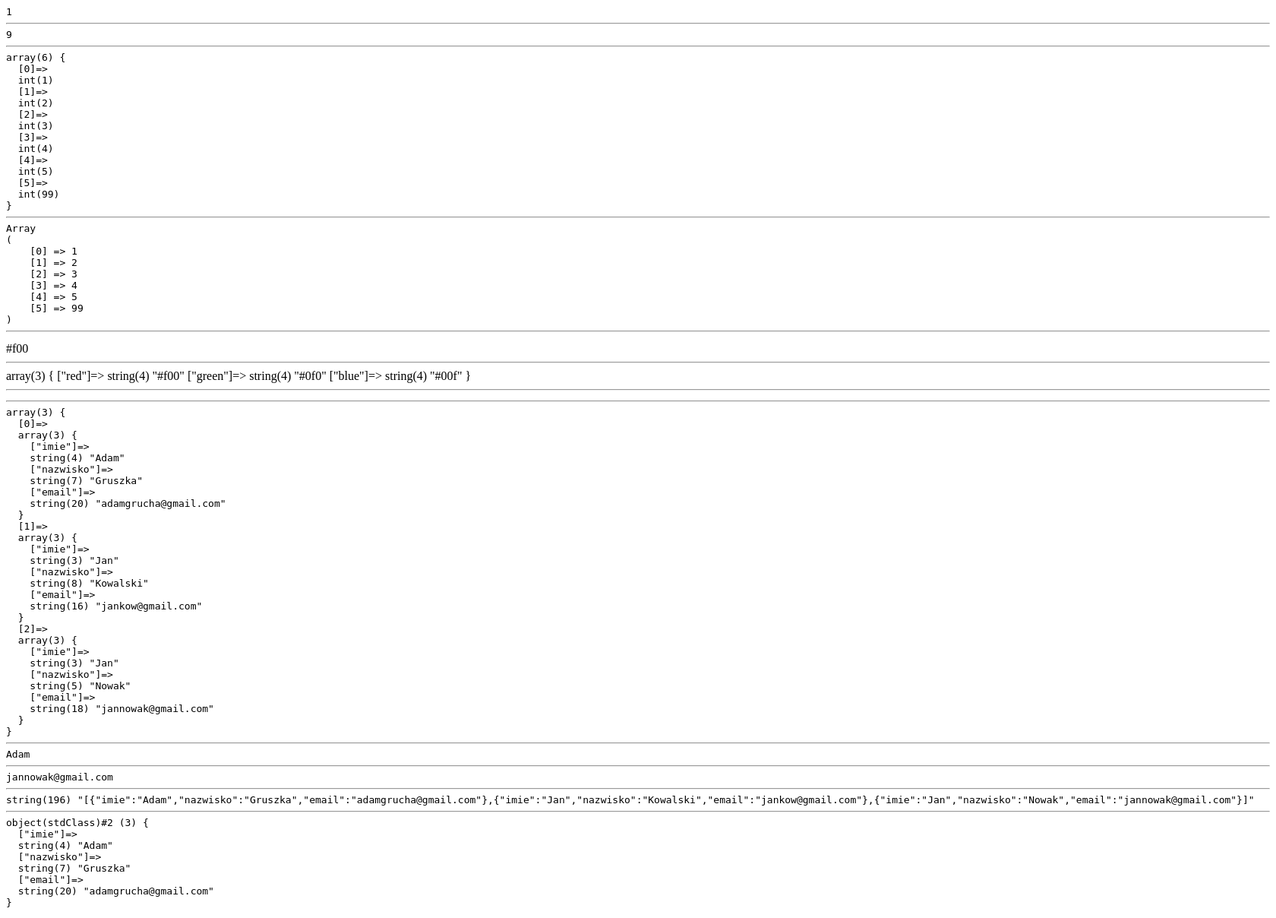
After one commit to tadeuszgraczyk/2024_Programowanie_PHP, a PHP site: the page made by 03 Instrukcje sterujące/petle.php in a window 1680 px wide. The commit adds this page. Shown: the whole page at 76% size. Run offline with PHP 8.4, Linux system fonts and the light colour scheme.

```diff
--- /dev/null
+++ b/03 Instrukcje sterujące/petle.php
@@ -0,0 +1,104 @@
+<?php
+/* ----------- Tablice ----------- */
+
+/*
+  Jeśli potrzebujesz przechowywać wiele wartości, możesz użyć tablic. Tablice zawierają „elementy”
+*/
+
+// Pojedyncza tablica liczb
+$numbers = [1, 2, 3, 4, 5];
+
+// Pojedyncza tablica wartości tekstowych
+$colors = ['red', 'blue', 'green'];
+
+// Używanie funkcji tablicy do tworzenia tablicy liczb
+$numbers = [1, 2, 3, 4, 5];
+
+// dodanie elementu na końcu tablicy
+$numbers[] = 99;
+
+// Wypisywanie wartości z tablicy
+echo '<pre>';
+echo $numbers[0];
+echo '<hr>';
+echo $numbers[3] + $numbers[4];
+echo '<hr>';
+// Możemy użyć print_r lub var_dump, aby zobaczyć zawartość tablicy
+var_dump($numbers);
+echo '<hr>';
+print_r($numbers);
+echo '<hr>';
+echo "</pre>";
+
+/* ------ Tablica asocjacyjna ----- */
+
+/*
+ Tablice asocjacyjne pozwalają nam używać nazwanych kluczy do identyfikowania wartości.
+*/
+
+$colors = [
+    1 => 'red',
+    2 => 'green',
+    3 => 'blue',
+];
+
+// echo $colors[1];
+
+// Łańcuch znaków jako klucz
+$hex = [
+    'red' => '#f00',
+    'green' => '#0f0',
+    'blue' => '#00f',
+];
+
+echo $hex['red'];
+echo '<hr>';
+var_dump($hex);
+echo '<hr>';
+
+/* ---- Tablice wielowymiarowe ---- */
+echo '<pre>';
+/*
+  Tablice wielowymiarowe są często używane do przechowywania danych w formacie tabeli.
+*/
+
+// Pojedyncza osoba
+$osoba1 = [
+    'imie' => 'Adam',
+    'nazwisko' => 'Gruszka',
+    'email' => 'adamgrucha@gmail.com',
+];
+
+// Tablica użytkownicy
+$uzytkownicy = [
+    $osoba1, //   [...$osoba1]
+    [
+        'imie' => 'Jan',
+        'nazwisko' => 'Kowalski',
+        'email' => 'jankow@gmail.com',
+    ],
+    [
+        'imie' => 'Jan',
+        'nazwisko' => 'Nowak',
+        'email' => 'jannowak@gmail.com',
+    ],
+];
+echo '<hr>';
+var_dump($uzytkownicy);
+
+echo '<hr>';
+// Dostęp do elementów tablicy dwuwymiarowej
+echo $uzytkownicy[0]['imie'];
+echo '<hr>';
+echo $uzytkownicy[2]['email'];
+
+echo '<hr>';
+// Kodowanie do formatu JSON
+var_dump(json_encode($uzytkownicy));
+
+echo '<hr>';
+// Odkodowanie z formatu JSON
+$jsonobj = '{"imie":"Adam","nazwisko": "Gruszka","email":"adamgrucha@gmail.com"}';
+var_dump(json_decode($jsonobj));
+echo '</pre>';
+?>
```
Also changed, not shown: 03 Instrukcje sterujące/instrukcja_warunkowa.php (added, +98 -0 lines), 03 Instrukcje sterujące/petle_1.php (added, +87 -0 lines), teraz.php (+12 -7 lines).
